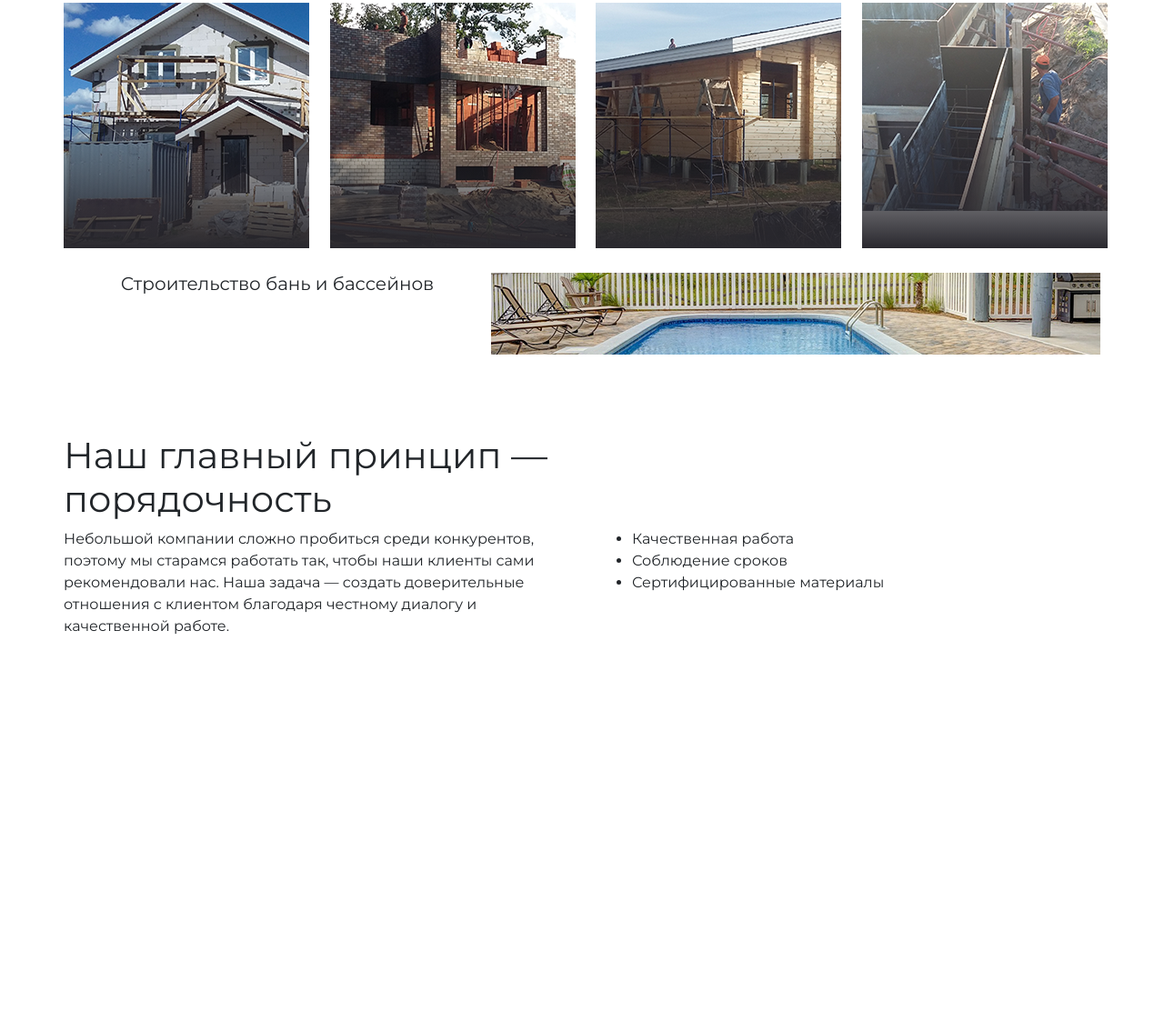
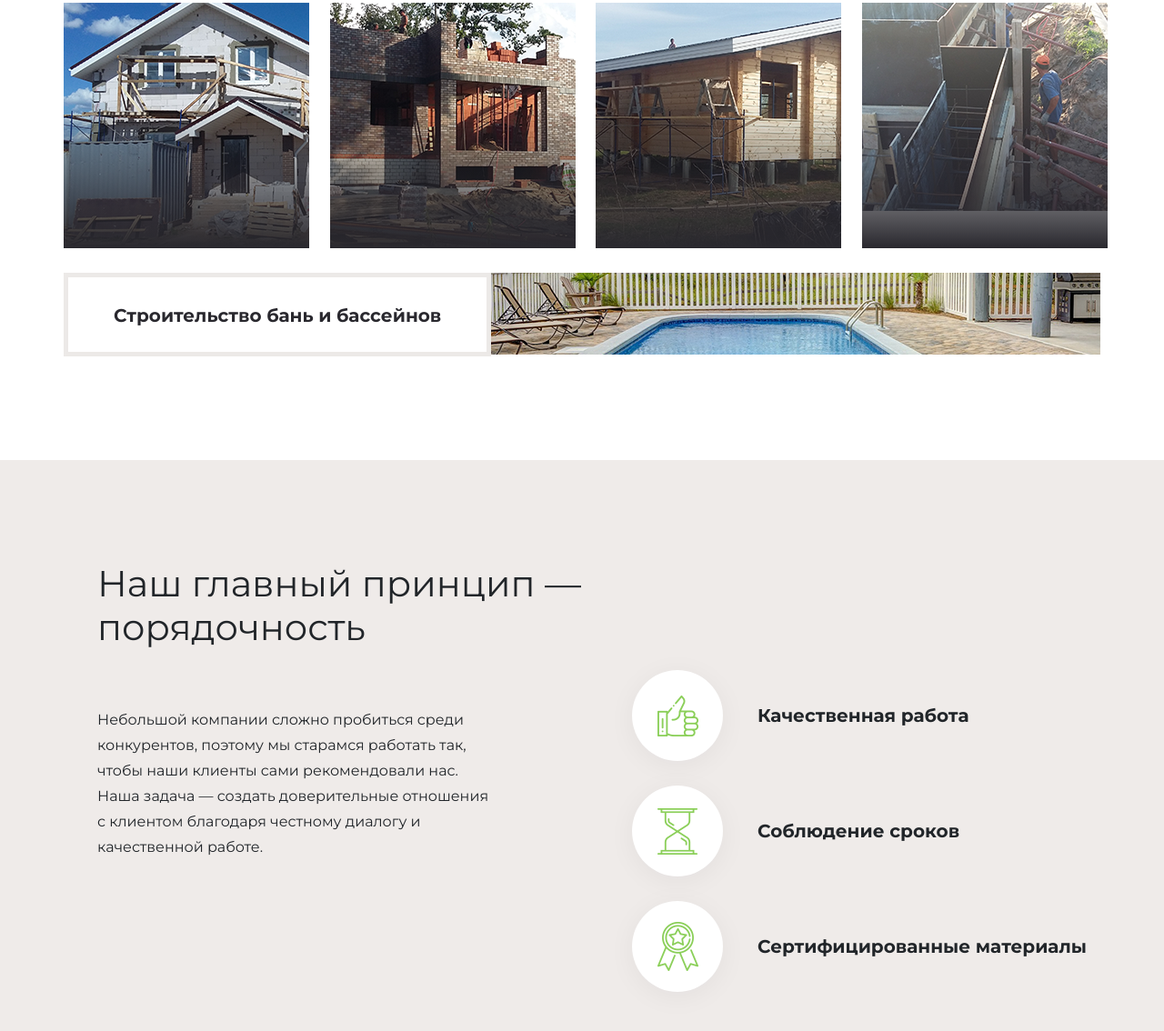
Before and after one commit to coatceatl/cottage, a website: page index.html in a window 1280 px wide. Shown: the part 1171-2305 px from the top of the page at 91% size. Before the commit the page ends 1888 px from the top, so only its background shows below. Drawn offline with nearby package versions, Linux system fonts and the light colour scheme.

Commit message:
changed block points

```diff
--- a/css/style.css
+++ b/css/style.css
@@ -158,6 +158,12 @@ body {
   color: #29282e;
   font-weight: 700;
 }
+.pool h5 {
+  border: 5px solid #ece9e7;
+  padding: 30px 43px 28px 50px;
+  width: 525px;
+  margin: 0;
+}
 .services__content {
   width: 270px;
   height: 270px;
@@ -176,4 +182,62 @@ body {
 
 .points {
   margin-top: 87px;
+  background-color: #efebe9;
 }
+.points__title {
+  padding-top: 112px;
+  padding-bottom: 15px;
+  padding-left: 52px;
+  font-size: 2.5rem;
+  font-weight: 700;
+}
+.points__content {
+  padding-left: 52px;
+  padding-right: 100px;
+  padding-top: 41px;
+  width: 405px;
+  font-size: 1rem;
+  font-weight: 400;
+  line-height: 28px;
+}
+.points__item {
+  display: flex;
+  align-items: center;
+  padding-bottom: 27px;
+  font-size: 1.25rem;
+  font-weight: 700;
+  line-height: 1.75rem;
+}
+.points__item:first-child:before {
+  content: '';
+  display: inline-block;
+  width: 100px;
+  height: 100px;
+  background: url(../img/job.png) 50% 50% no-repeat;
+  background-color: #fff;
+  box-shadow: 0 5px 30px rgba(7, 17, 35, 0.05);
+  border-radius: 50%;
+  margin-right: 38px;
+}
+.points__item:nth-child(2):before {
+  content: '';
+  display: inline-block;
+  width: 100px;
+  height: 100px;
+  background: url(../img/time.png) 50% 50% no-repeat;
+  background-color: #fff;
+  box-shadow: 0 5px 30px rgba(7, 17, 35, 0.05);
+  border-radius: 50%;
+  margin-right: 38px;
+}
+.points__item:last-child:before {
+  content: '';
+  display: inline-block;
+  width: 100px;
+  height: 100px;
+  background: url(../img/quality.png) 50% 50% no-repeat;
+  background-color: #fff;
+  box-shadow: 0 5px 30px rgba(7, 17, 35, 0.05);
+  border-radius: 50%;
+  margin-right: 38px;
+}i
--- a/index.html
+++ b/index.html
@@ -125,7 +125,7 @@
                 </div>
               </div>
             </div>
-            <div class='col-lg-12 d-flex'>
+            <div class='col-lg-12 d-flex services-block pool'>
               <h5 class='mx-auto'>Строительство бань и бассейнов</h5>
               <a href='#'><img src='img/pool.png' alt=''></a>
             </div>
@@ -146,10 +146,10 @@
               работе.</p>
             </div>
             <div class='col-lg-6 points__description'>
-              <ul class='points__list'>
-                <li class='points__item'>Качественная работа</li>
-                <li class='points__item'>Соблюдение сроков</li>
-                <li class='points__item'>Сертифицированные материалы</li>
+              <ul class='points__list flex-column'>
+                <li class='points__item d-flex'>Качественная работа</li>
+                <li class='points__item d-flex'>Соблюдение сроков</li>
+                <li class='points__item d-flex'>Сертифицированные материалы</li>
                 </li>
               </ul>
             </div>
```
